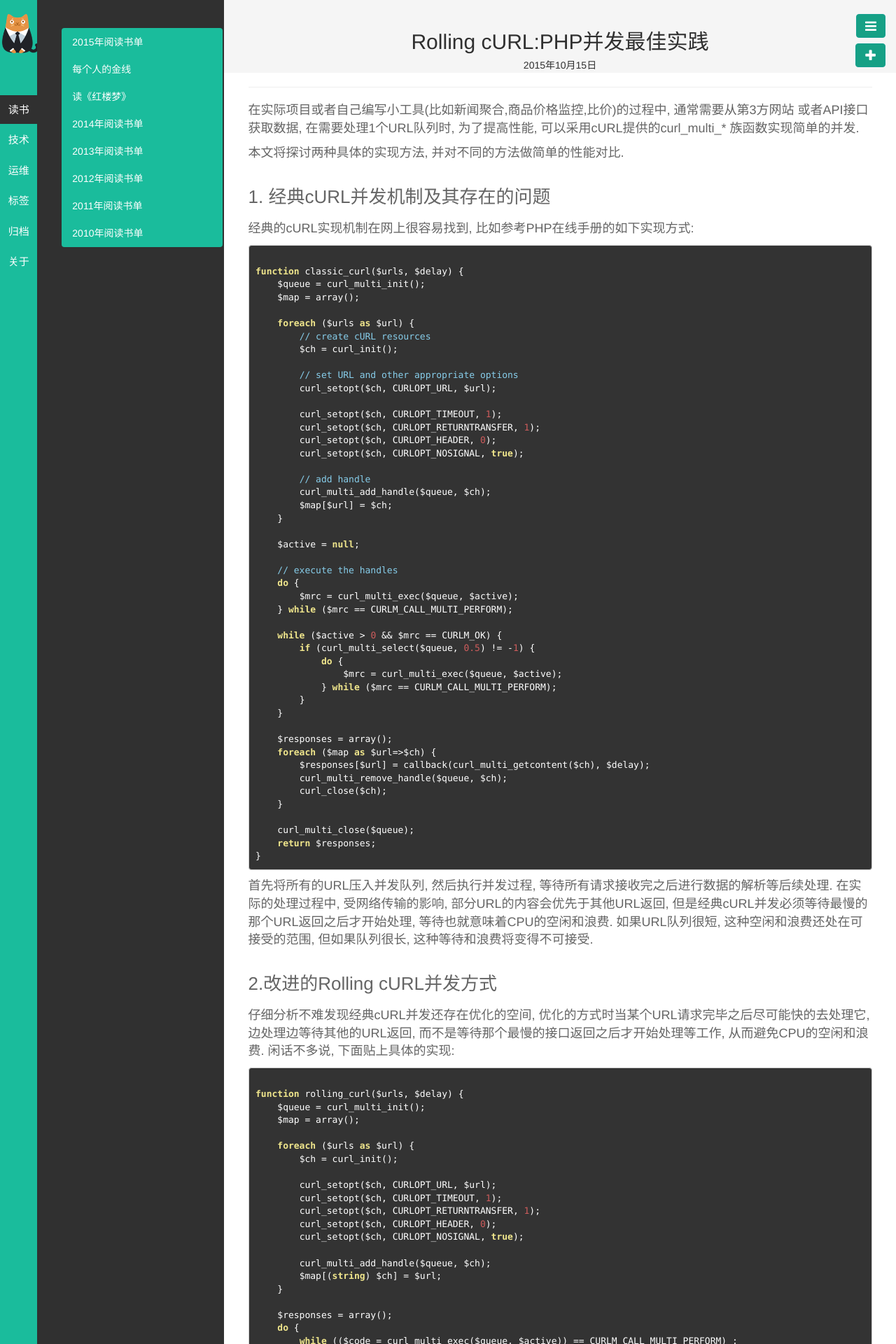
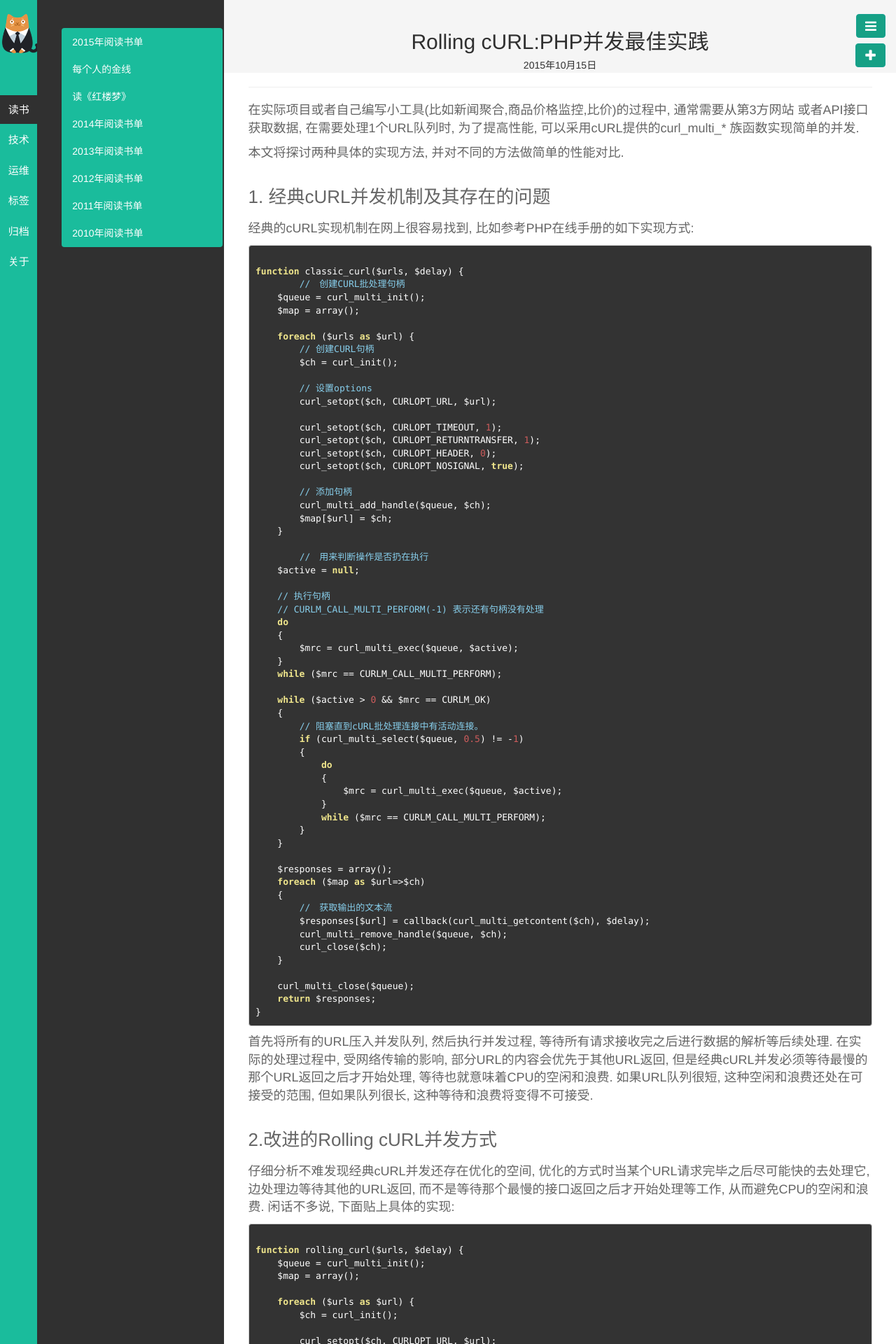
Before and after one commit to codergma/codergma.github.io, a Jekyll site: the page built from _posts/技术/2015-10-15-PHP-CURL.md, in a window 1280 px wide. Shown: the top 1920 px of the page at 70% size. Built offline with Jekyll 4.4.1, drawn with Linux system fonts in a browser that asks for light colours; Markdown is read by kramdown in place of the engine named in the settings; comment, search, counter and statistics services are not loaded.

Commit message:
php-curl

````diff
--- a/_posts/技术/2015-10-15-PHP-CURL.md
+++ b/_posts/技术/2015-10-15-PHP-CURL.md
@@ -19,14 +19,15 @@ description:
 ```
 
 function classic_curl($urls, $delay) {
+	//　创建CURL批处理句柄
     $queue = curl_multi_init();
     $map = array();
 
     foreach ($urls as $url) {
-        // create cURL resources
+        // 创建CURL句柄
         $ch = curl_init();
 
-        // set URL and other appropriate options
+        // 设置options
         curl_setopt($ch, CURLOPT_URL, $url);
 
         curl_setopt($ch, CURLOPT_TIMEOUT, 1);
@@ -34,28 +35,39 @@ function classic_curl($urls, $delay) {
         curl_setopt($ch, CURLOPT_HEADER, 0);
         curl_setopt($ch, CURLOPT_NOSIGNAL, true);
 
-        // add handle
+        // 添加句柄
         curl_multi_add_handle($queue, $ch);
         $map[$url] = $ch;
     }
 
+ 	//　用来判断操作是否扔在执行
     $active = null;
 
-    // execute the handles
-    do {
+    // 执行句柄
+    // CURLM_CALL_MULTI_PERFORM(-1) 表示还有句柄没有处理
+    do
+    {
         $mrc = curl_multi_exec($queue, $active);
-    } while ($mrc == CURLM_CALL_MULTI_PERFORM);
+    }
+    while ($mrc == CURLM_CALL_MULTI_PERFORM);
 
-    while ($active > 0 && $mrc == CURLM_OK) {
-        if (curl_multi_select($queue, 0.5) != -1) {
-            do {
+    while ($active > 0 && $mrc == CURLM_OK)
+    {
+    	// 阻塞直到cURL批处理连接中有活动连接。
+        if (curl_multi_select($queue, 0.5) != -1)
+        {
+            do
+            {
                 $mrc = curl_multi_exec($queue, $active);
-            } while ($mrc == CURLM_CALL_MULTI_PERFORM);
+            }
+            while ($mrc == CURLM_CALL_MULTI_PERFORM);
         }
     }
 
     $responses = array();
-    foreach ($map as $url=>$ch) {
+    foreach ($map as $url=>$ch)
+    {
+    	//　获取输出的文本流
         $responses[$url] = callback(curl_multi_getcontent($ch), $delay);
         curl_multi_remove_handle($queue, $ch);
         curl_close($ch);
@@ -64,7 +76,6 @@ function classic_curl($urls, $delay) {
     curl_multi_close($queue);
     return $responses;
 }
-
 ```
 首先将所有的URL压入并发队列, 然后执行并发过程, 等待所有请求接收完之后进行数据的解析等后续处理. 在实际的处理过程中, 受网络传输的影响, 部分URL的内容会优先于其他URL返回, 但是经典cURL并发必须等待最慢的那个URL返回之后才开始处理, 等待也就意味着CPU的空闲和浪费. 如果URL队列很短, 这种空闲和浪费还处在可接受的范围, 但如果队列很长, 这种等待和浪费将变得不可接受.
 
@@ -94,11 +105,14 @@ function rolling_curl($urls, $delay) {
     do {
         while (($code = curl_multi_exec($queue, $active)) == CURLM_CALL_MULTI_PERFORM) ;
 
-        if ($code != CURLM_OK) { break; }
+        if ($code != CURLM_OK)
+        {
+	        break;
+        }
 
         // a request was just completed -- find out which one
-        while ($done = curl_multi_info_read($queue)) {
-
+        while ($done = curl_multi_info_read($queue))
+        {
             // get the info and content returned on the request
             $info = curl_getinfo($done['handle']);
             $error = curl_error($done['handle']);
````
Also changed, not shown: _posts/技术/2015-09-01-PHP-CLI_Debug.md (added, +9 -0 lines), _posts/技术/2015-11-20-Apache.md (+2 -0 lines), _posts/技术/2015-11-21-PHP-Config.md (added, +15 -0 lines).
